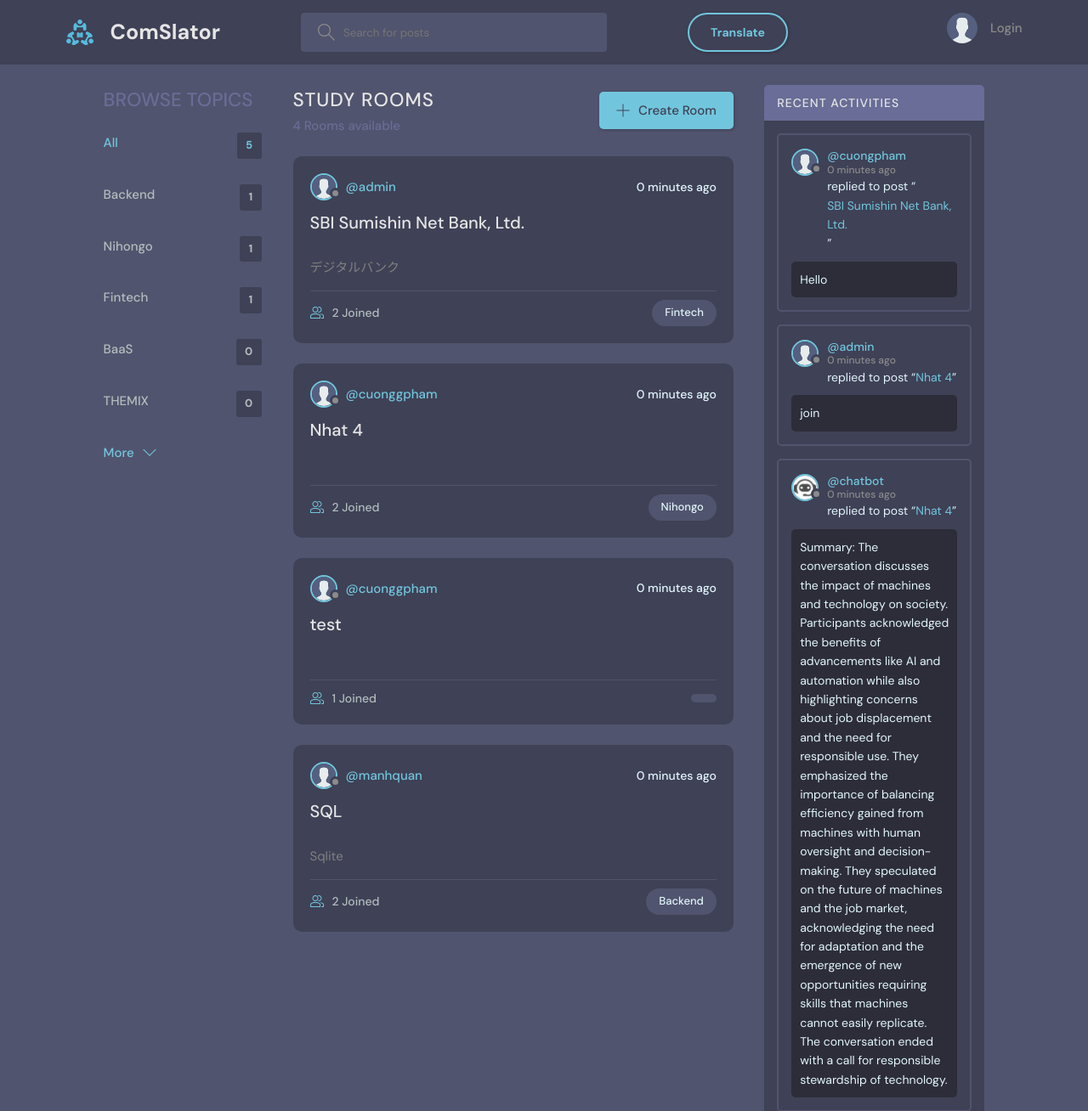
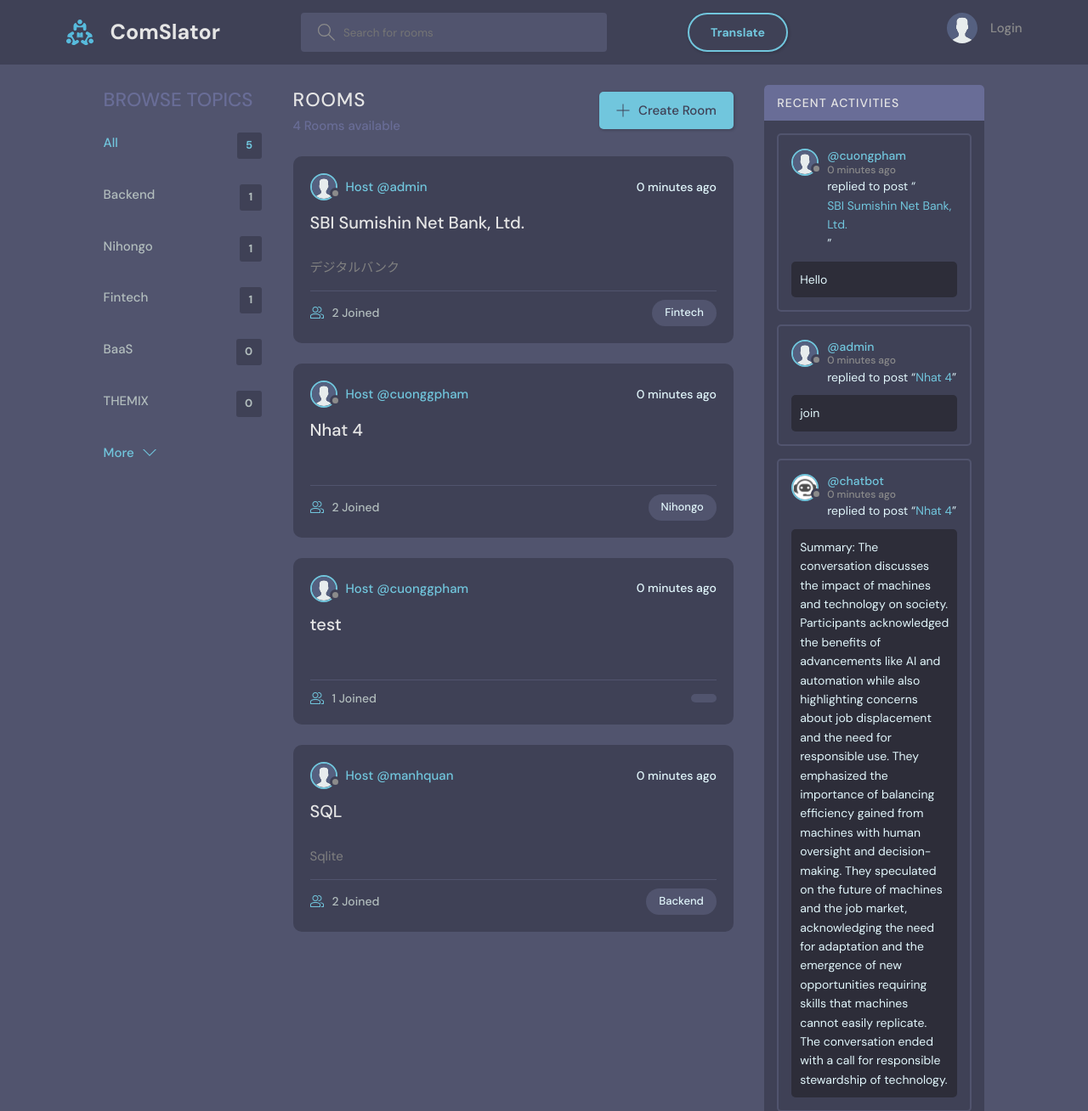
Before and after one commit to cuonggpham/gPBL-ComSlator, a Django app: page / in a window 1280 px wide. Shown: the top 1308 px of the page at 85% size. Run offline with Django 3.2, Linux system fonts and the light colour scheme; data comes from the database, SQL or seed files in the repository; both versions use the stored data as it was after the commit.

Commit message:
update bot & prepare demo

```diff
--- a/base/templates/base/feed_component.html
+++ b/base/templates/base/feed_component.html
@@ -8,7 +8,7 @@
       <div class="avatar avatar--small">
         <img src="{{room.host.avatar.url}}" />
       </div>
-      <span>@{{room.host.username}}</span>
+      <span>Host @{{room.host.username}}</span>
     </a>
     <div class="roomListRoom__actions">
       <span>{{room.created|timesince}} ago</span>
--- a/base/templates/base/home.html
+++ b/base/templates/base/home.html
@@ -21,7 +21,7 @@
                 d="M32 30.586l-10.845-10.845c1.771-2.092 2.845-4.791 2.845-7.741 0-6.617-5.383-12-12-12s-12 5.383-12 12c0 6.617 5.383 12 12 12 2.949 0 5.649-1.074 7.741-2.845l10.845 10.845 1.414-1.414zM12 22c-5.514 0-10-4.486-10-10s4.486-10 10-10c5.514 0 10 4.486 10 10s-4.486 10-10 10z">
               </path>
             </svg>
-            <input name="q" placeholder="Search for posts" />
+            <input name="q" placeholder="Search for rooms" />
           </label>
         </form>
         <div class="mobile-menuItems">
@@ -32,7 +32,7 @@
 
       <div class="roomList__header">
         <div>
-          <h2>Study Rooms</h2>
+          <h2>Rooms</h2>
           <p>{{room_count}} Rooms available</p>
         </div>
 
--- a/templates/navbar.html
+++ b/templates/navbar.html
@@ -19,7 +19,7 @@
             d="M32 30.586l-10.845-10.845c1.771-2.092 2.845-4.791 2.845-7.741 0-6.617-5.383-12-12-12s-12 5.383-12 12c0 6.617 5.383 12 12 12 2.949 0 5.649-1.074 7.741-2.845l10.845 10.845 1.414-1.414zM12 22c-5.514 0-10-4.486-10-10s4.486-10 10-10c5.514 0 10 4.486 10 10s-4.486 10-10 10z"
           ></path>
         </svg>
-        <input name="q" placeholder="Search for posts" />
+        <input name="q" placeholder="Search for rooms" />
       </label>
     </form>
     <a class="btn btn--pill" type="button" href="{% url 'translate_text' %}">
```
Also changed, not shown: db.sqlite3, 1 other file.
